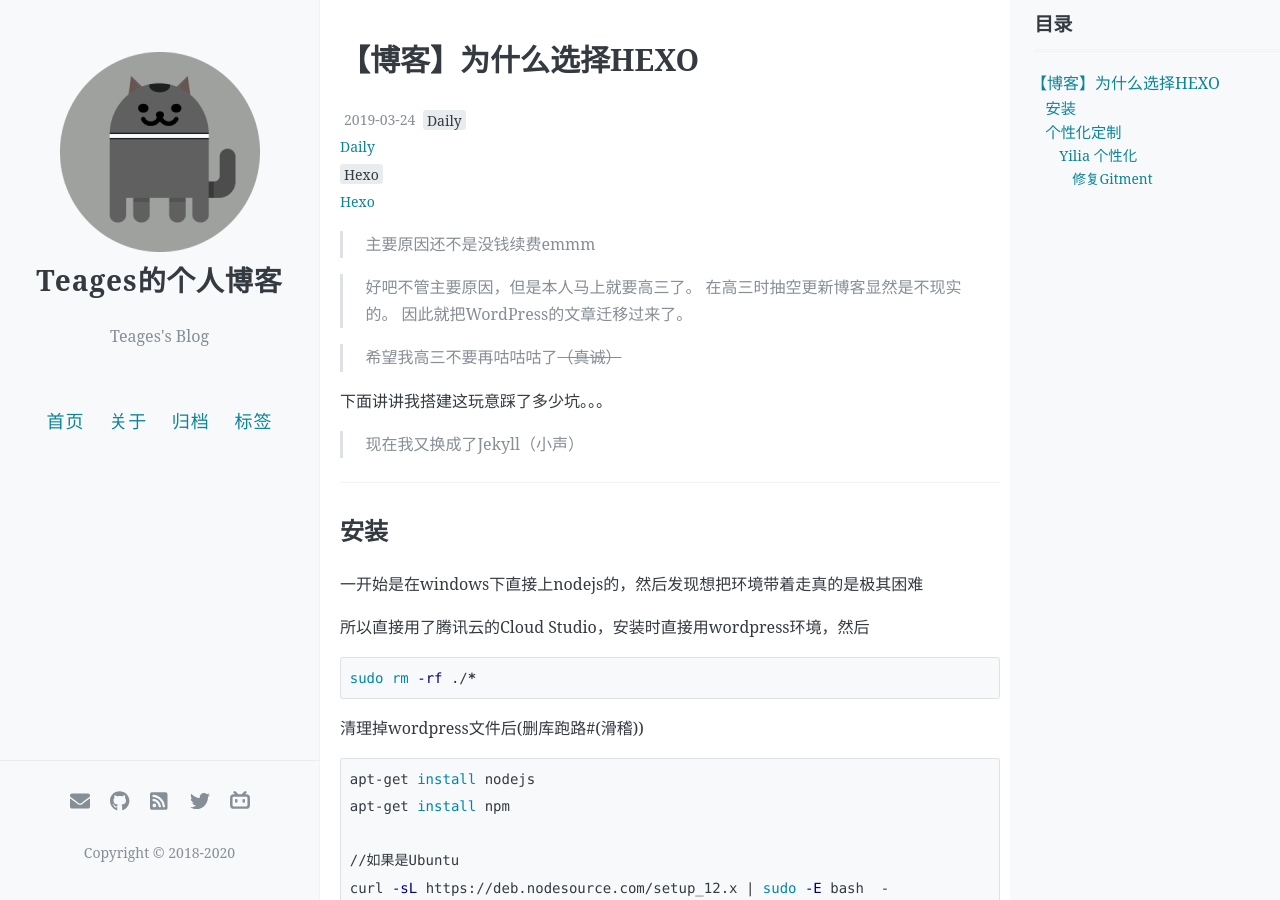
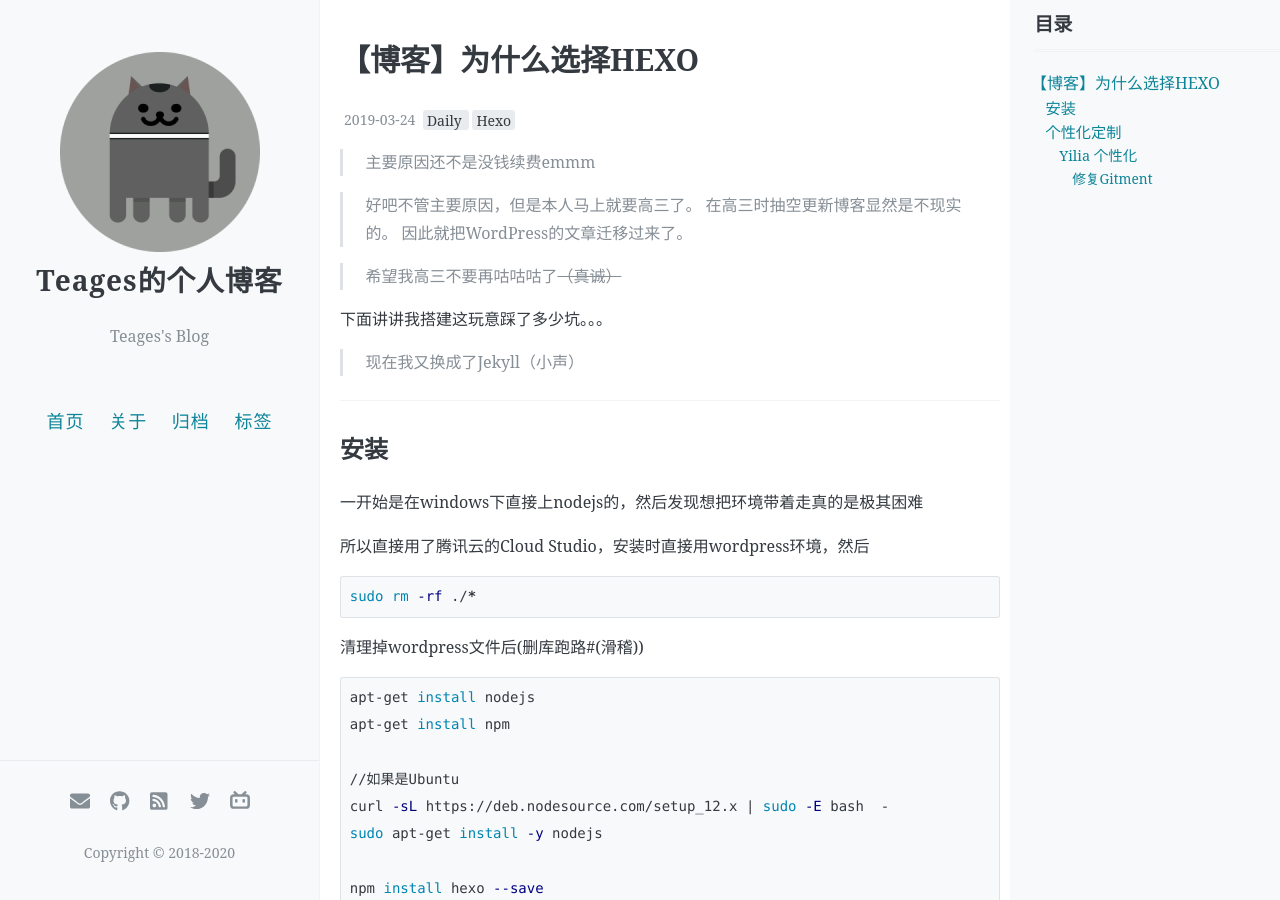
Before and after one commit to Teages/teages.github.io, a Jekyll site: the page built from _posts/2019-03-24-whyhexo.md, in a window 1280 px wide and 900 px high. Built offline with Jekyll 4.4.1, drawn with Linux system fonts in a browser that asks for light colours; comment, search, counter and statistics services are not loaded.

```diff
--- a/_layouts/post.html
+++ b/_layouts/post.html
@@ -21,11 +21,6 @@ layout: default
           {{ tag }}
         </a>
       </li>
-      <div class="{{ tag }}">
-        <a href="{{ site.url }}{{ site.baseurl }}/tags#{{ tag }}">
-          {{ tag }}
-        </a>
-      </div>
       {% endfor %}
     </ul>
   </div>
```
